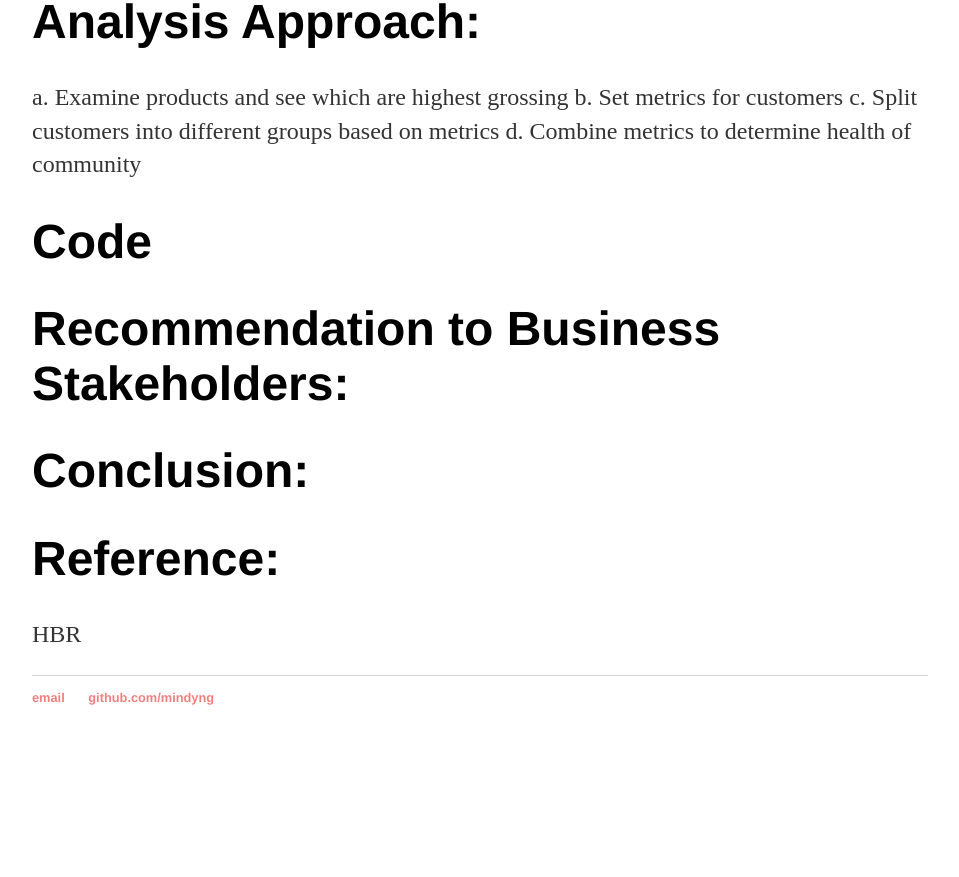
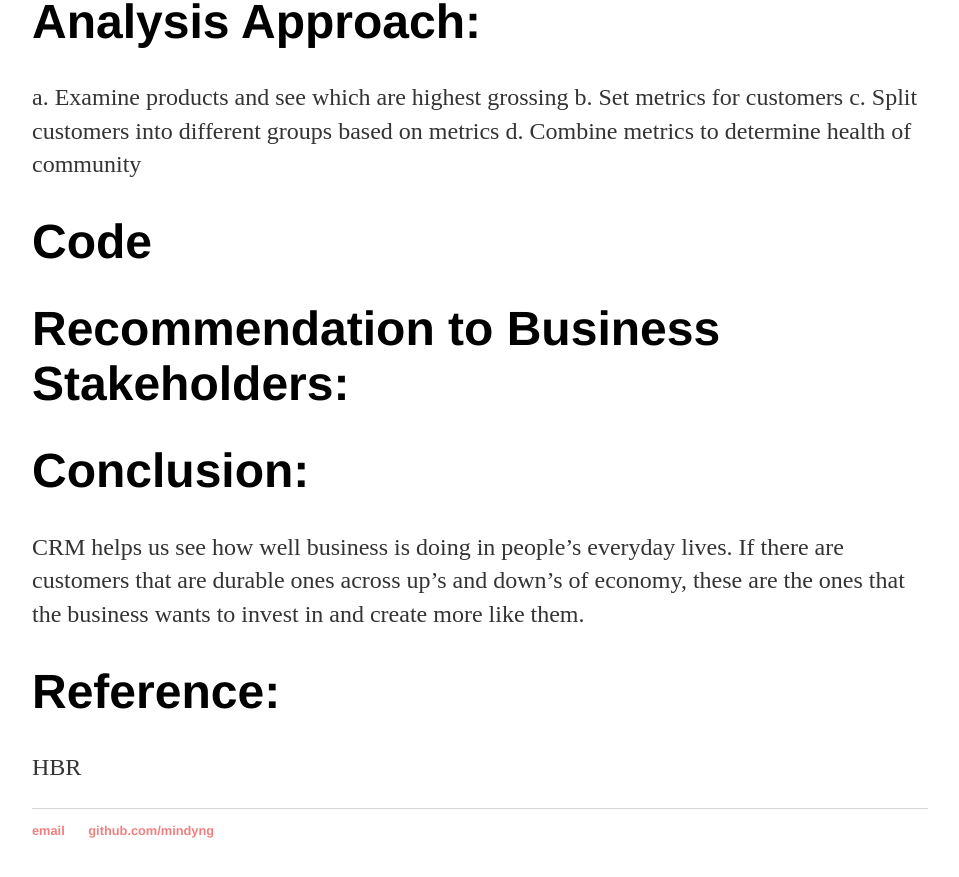
Before and after one commit to mindyng/mindyng.github.io, a Jekyll site: the page built from _posts/2022-10-24-CRM.md, in a window 1280 px wide and 900 px high, scrolled down 1040 px. Shown: the top 877 px of the window, without its empty margins (160-1119 px from the left). Built offline with Jekyll 4.4.1, drawn with Linux system fonts in a browser that asks for light colours; our own code applies the rules of GitHub Pages for plain Markdown files; before the commit the page ends 1807 px from its top, so only the background shows below that.

Commit message:
Update 2022-10-24-CRM.md

```diff
--- a/_posts/2022-10-24-CRM.md
+++ b/_posts/2022-10-24-CRM.md
@@ -26,6 +26,8 @@ d. Combine metrics to determine health of community
 
 # Conclusion:
 
+CRM helps us see how well business is doing in people's everyday lives. If there are customers that are durable ones across up's and down's of economy, these are the ones that the business wants to invest in and create more like them.
+
 
 # Reference:
 
```
